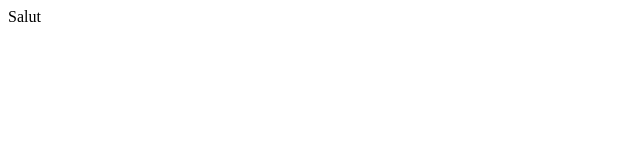
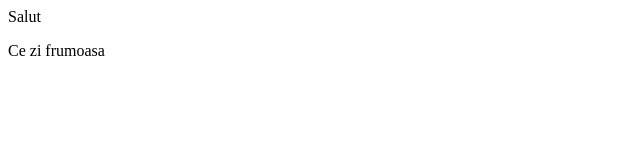
Before and after one commit to DamianBulu/DemoRepo, a plain HTML site: page index.html in a window 1280 px wide. Shown: the full height of the page, 0-640 px from the left. Drawn offline with Linux system fonts and the light colour scheme.

Commit message:
O noua actualizare

```diff
--- a/index.html
+++ b/index.html
@@ -1 +1,3 @@
 <div>Salut</div>
+
+<p>Ce zi frumoasa</p>
```
